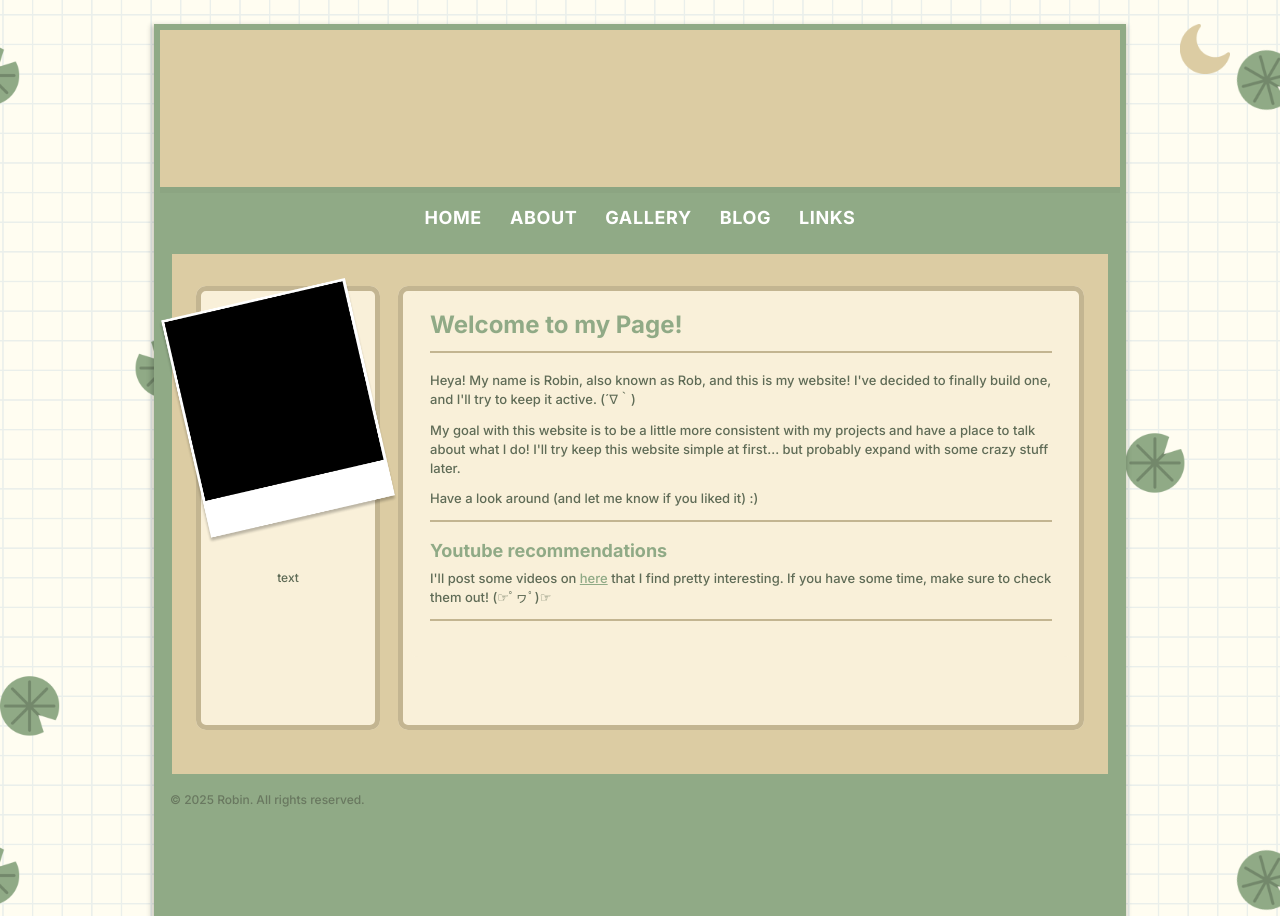
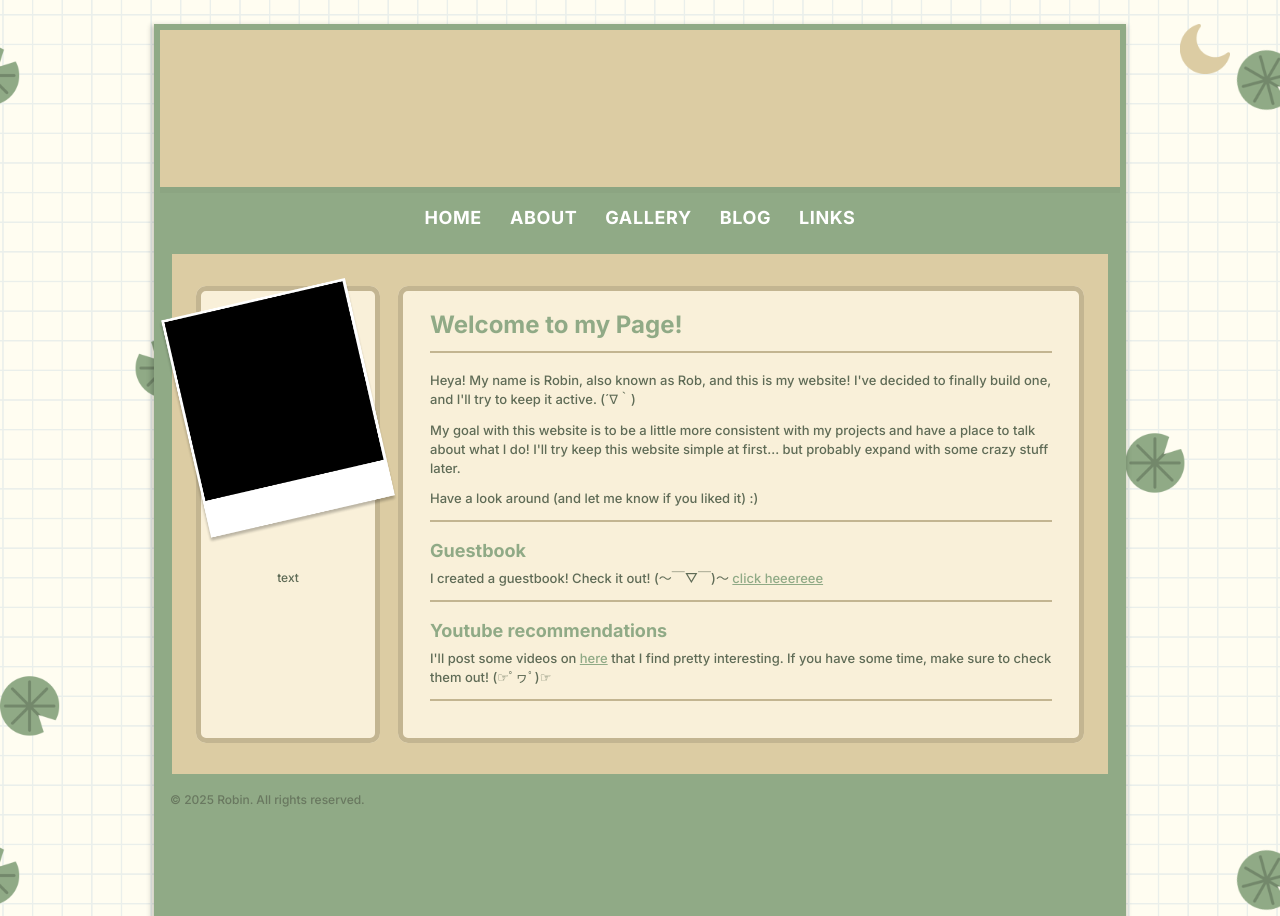
Before and after one commit to SiliciumMoss/robspersonal.space, a plain HTML site: page index.html in a window 1280 px wide. Drawn offline with Linux system fonts and the light colour scheme.

Commit message:
guestbook

```diff
--- a/index.html
+++ b/index.html
@@ -49,6 +49,11 @@
 
             <div class="rule"></div>
 
+            <h2>Guestbook</h2>
+            <p>I created a guestbook! Check it out! (～￣▽￣)～  <a href="http://users4.smartgb.com/g/g.php?a=s&i=g44-83214-c3">click heeereee</a></p>
+            <p></p>
+            <div class="rule"></div>
+
             <h2>Youtube recommendations</h2>
             <p>I'll post some videos on <a href="recommendations.html">here</a> that I find pretty interesting. If you have some time, make sure to check them out! (☞ﾟヮﾟ)☞</p>
             <p></p>
```
